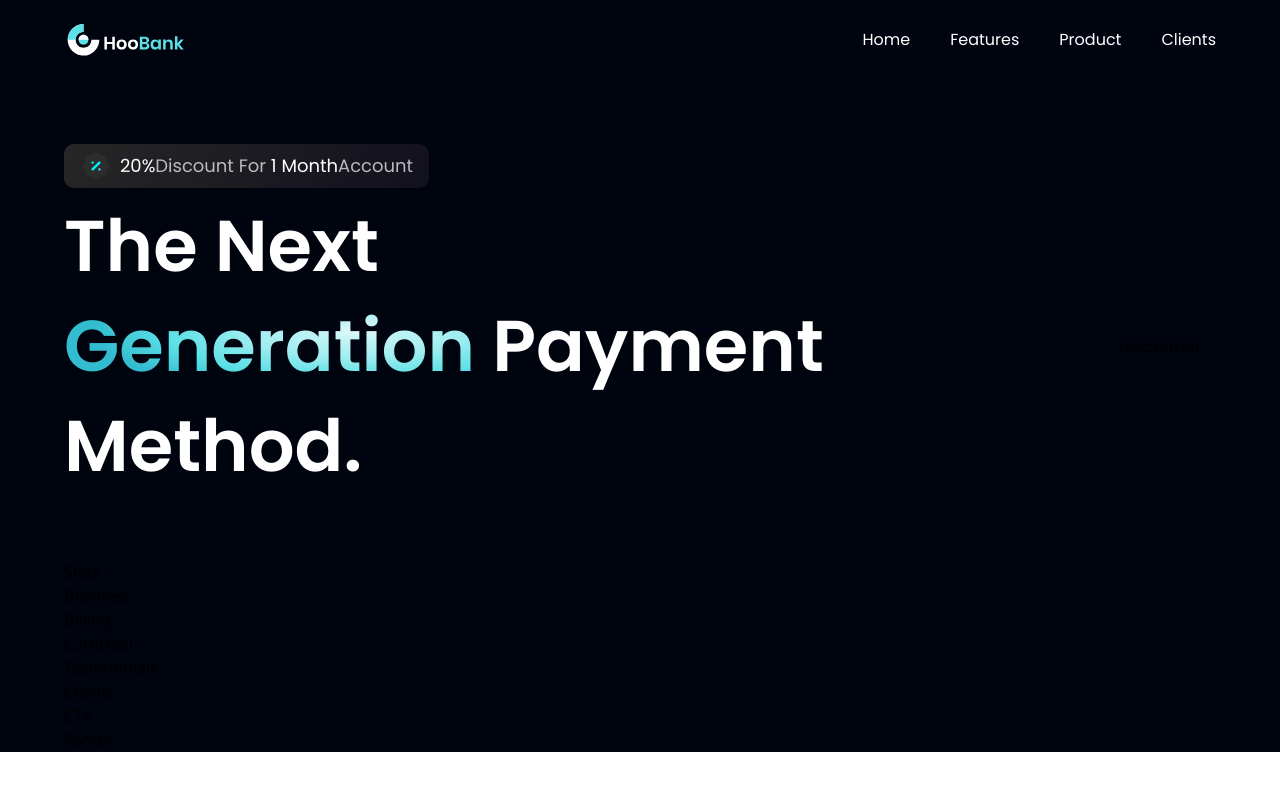
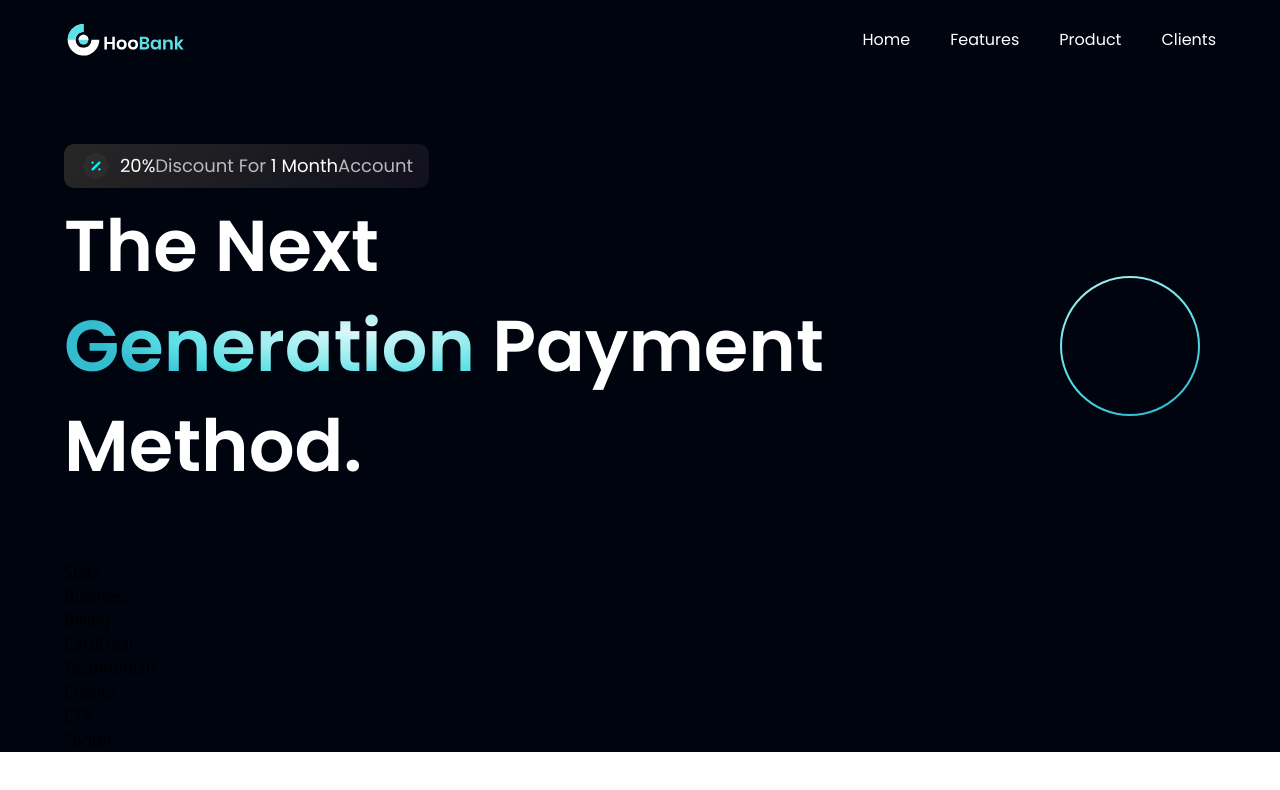
Before and after one commit to madjoro/modern-landing-page, a React (Vite) app: page / in a window 1280 px wide. Shown: the top 790 px of the page. Built offline with nearby package versions, Linux system fonts and the light colour scheme.

Commit message:
added GetStarted comp

```diff
--- a/src/components/GetStarted.jsx
+++ b/src/components/GetStarted.jsx
@@ -1,5 +1,16 @@
+import styles from "../style";
+import { arrowUp } from "../assets";
+
 const GetStarted = () => {
-  return <div>GetStarted</div>;
+  return (
+    <div
+      className={`${styles.flexCenter} w-[140px] h-[140px]
+      rounded-full bg-blue-gradient
+      p-[2px] cursor-pointer`}>
+      <div
+        className={`${styles.flexCenter} flex-col bg-primary w-[100%] h-[100%] rounded-full`}></div>
+    </div>
+  );
 };
 
 export default GetStarted;
```
